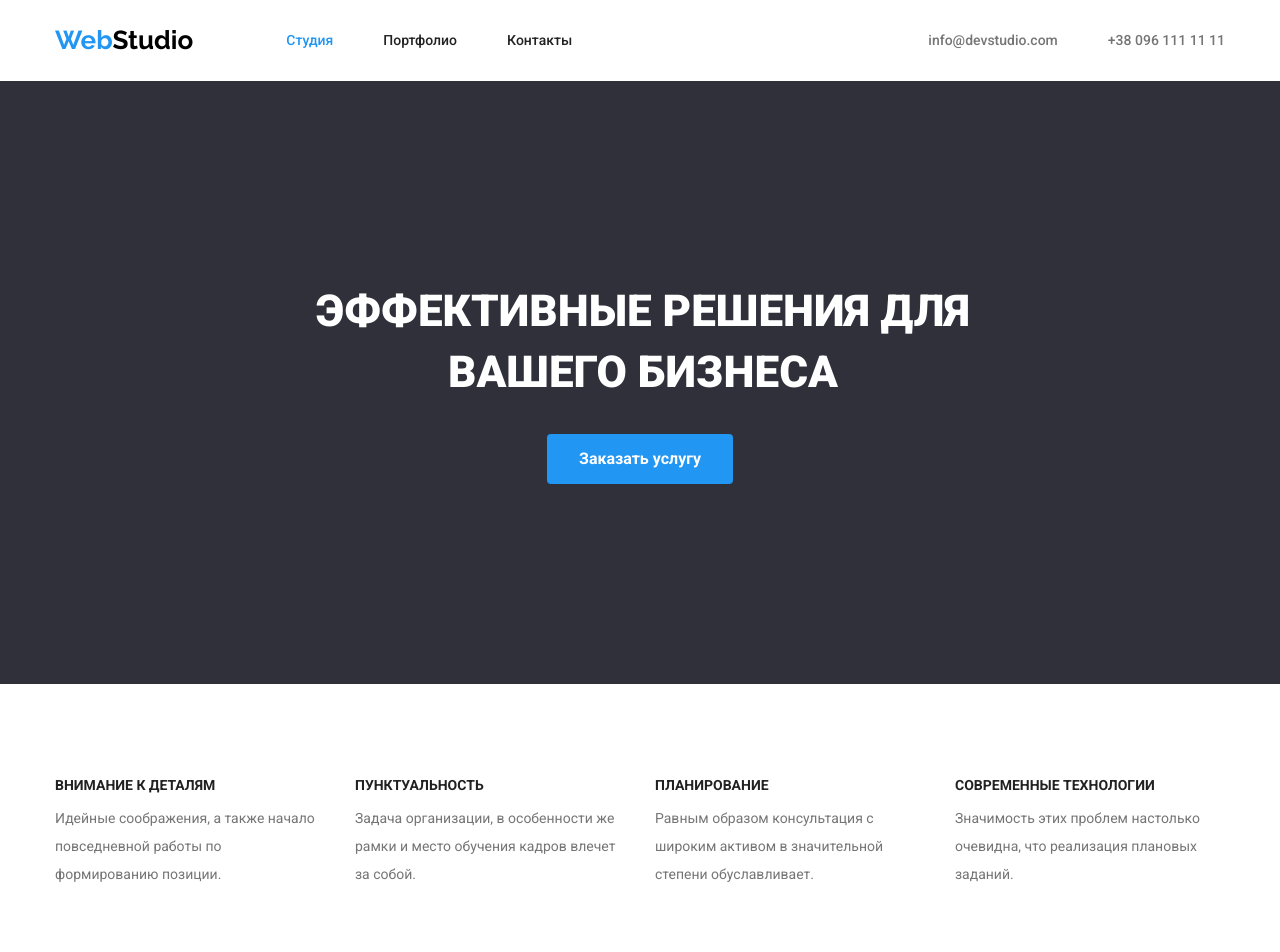
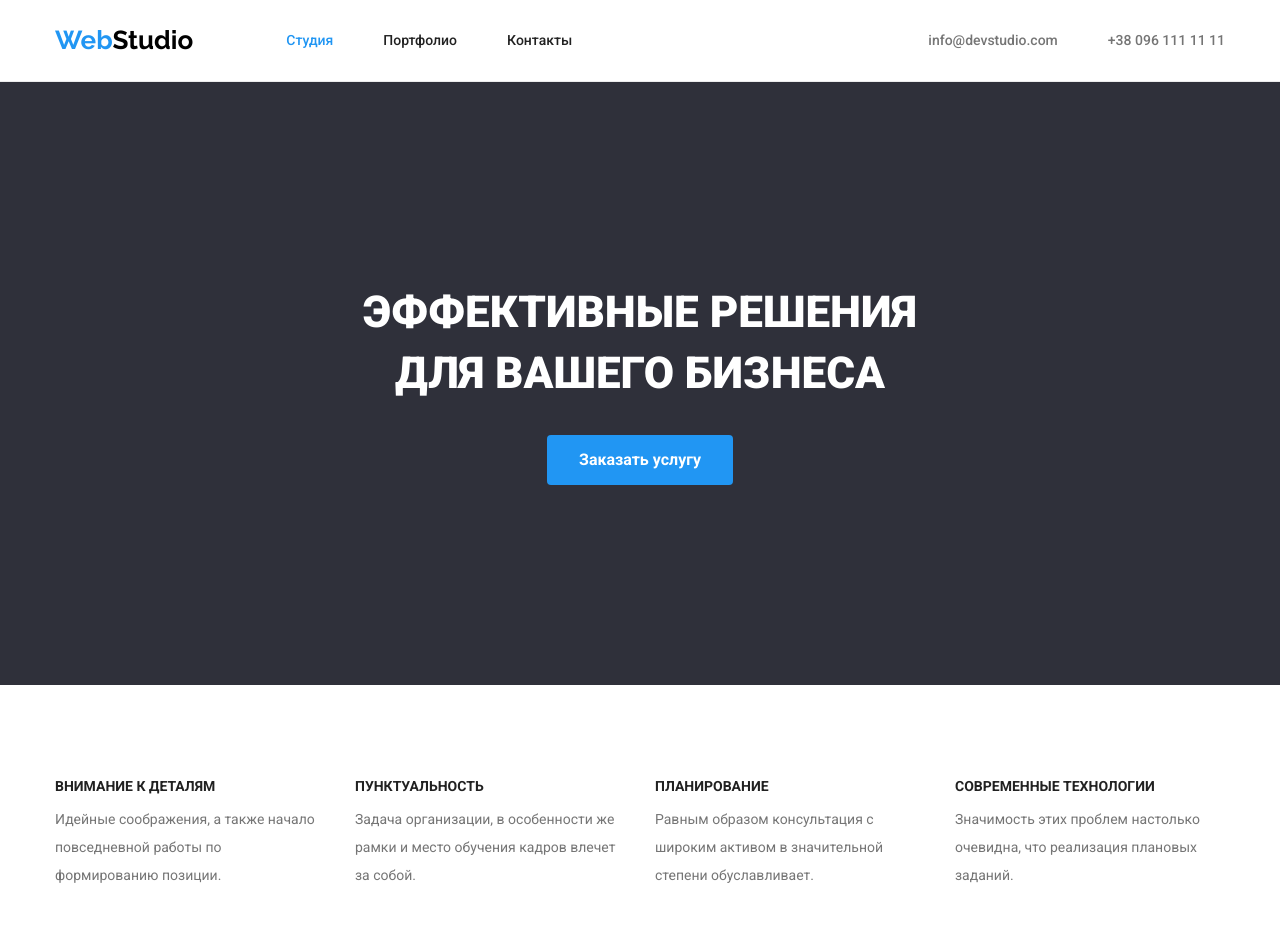
Before and after one commit to DennyZ24/goit-markup-hw-03, a plain HTML site: page index.html in a window 1280 px wide. Shown: the top 952 px of the page. Drawn offline with nearby package versions, Linux system fonts and the light colour scheme.

Commit message:
Вносит поправки ментора
Сделал размещение текста в герое как на макете. Убрал паддинги.
Убрал у секций марджины и добавил секиям паддинги.
Добавил нижнюю линию хедеру и в карточках с продуктами сделал падит тексту а не марджин от картинки

```diff
--- a/css/common.css
+++ b/css/common.css
@@ -46,6 +46,10 @@ img {
 }
 
 /* header */
+.page-header {
+  border-bottom: 1px solid #ececec;
+}
+
 .container {
   width: 1200px;
   margin-left: auto;
--- a/css/main.css
+++ b/css/main.css
@@ -16,20 +16,13 @@
 /* Герой */
 .hero {
   background-color: var(--bg-color);
-  text-align: center;
-  margin-bottom: 94px;
-}
-
-.hero-text {
   padding-top: 200px;
-  padding-right: 240px;
   padding-bottom: 200px;
-  padding-left: 240px;
+  text-align: -webkit-center;
 }
 
 .hero-title {
   width: 696px;
-
   font-weight: 900;
   font-size: 44px;
   line-height: 1.4;
@@ -56,7 +49,8 @@
 
 /* Преимущества */
 .section {
-  margin-bottom: 94px;
+  padding-top: 94px;
+  padding-bottom: 94px;
 }
 
 .feature-list {
@@ -97,7 +91,7 @@
 
 /* Специализация команды */
 .spec {
-  margin-bottom: 94px;
+  padding-bottom: 94px;
 }
 
 .img-list {
--- a/css/portfolio.css
+++ b/css/portfolio.css
@@ -67,11 +67,8 @@
   border: 1px solid #eeeeee;
 }
 
-.stand {
-  margin-bottom: 20px;
-}
-
 .stand-text {
+  padding-top: 20px;
   padding-right: 24px;
   padding-bottom: 20px;
   padding-left: 24px;
--- a/index.html
+++ b/index.html
@@ -13,7 +13,7 @@
     <link rel="stylesheet" href="./css/main.css">
 </head>
 <body>
-    <header>
+    <header class="page-header">
        <div class="container header">
             <a href="./index.html" class="logo">
                 <span class="logo-web">Web</span>Studio
@@ -48,11 +48,11 @@
     <main>
         <!--Баннер-->
         <section class="hero">
-            <div class="container">
-                <div class="hero-text">
-                    <h1 class="hero-title">Эффективные решения для вашего бизнеса</h1>
-                    <a href="" class="hero-link">Заказать услугу</a>
-                </div>
+            <div class="container hero-box">
+                <h1 class="hero-title">Эффективные решения<br>
+                    для вашего бизнеса
+                </h1>
+                <a href="" class="hero-link">Заказать услугу</a>
             </div>
         </section>
         <!--Преимущества компании-->
```
